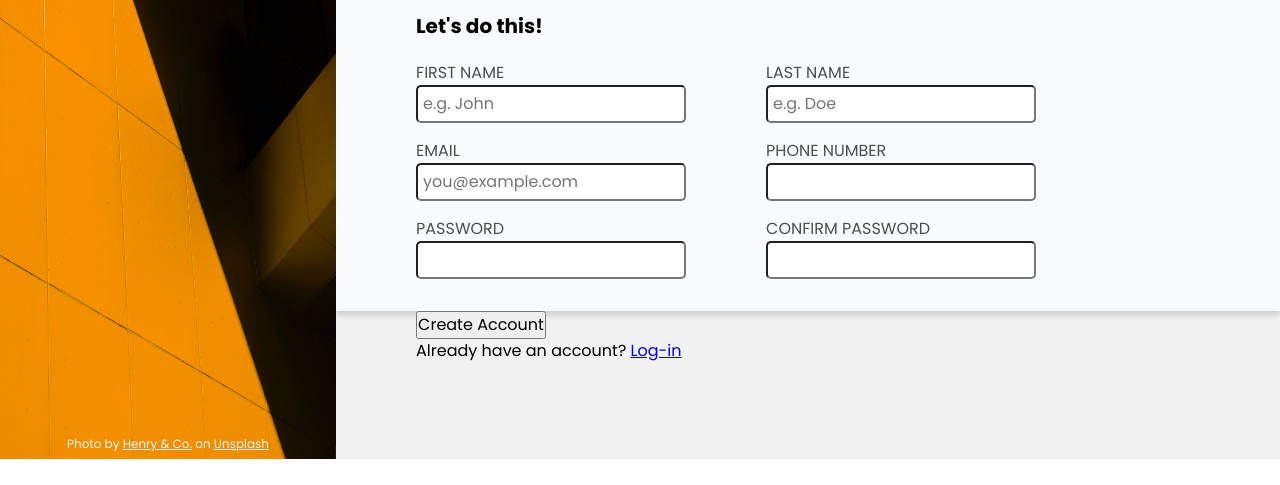
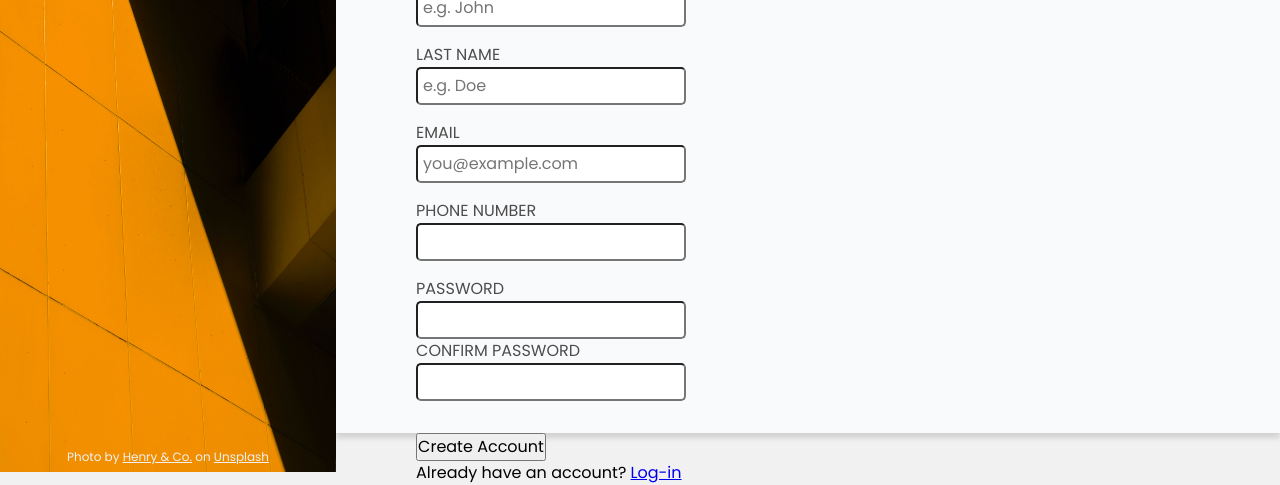
Before and after one commit to jonichi16/sign-up-form, a plain HTML site: page index.html in a window 1280 px wide. Shown: the part 341-826 px from the top of the page. Before the commit the page ends 800 px from the top, so only its background shows below. Drawn offline with Linux system fonts and the light colour scheme; a web font is replaced by a local one.

Commit message:
Change input to wrap instead of two column for responsiveness

```diff
--- a/index.html
+++ b/index.html
@@ -47,16 +47,22 @@
                         <div class="container">
                             <p>Let's do this!</p>
                             <div class="form-row">
-                                <div class="form-column-one">
                                 <div class="form-input">
                                     <label for="first_name">First Name</label>
                                     <input type="text" id="first_name" name="first_name" placeholder="e.g. John"
                                         required>
                                 </div>
                                 <div class="form-input">
+                                    <label for="last_name">Last Name</label>
+                                    <input type="text" id="last_name" name="last_name" placeholder="e.g. Doe" required>
+                                </div>
+                                <div class="form-input">
                                     <label for="email">Email</label>
-                                        <input type="email" id="email" name="email" placeholder="you@example.com"
-                                            required>
+                                    <input type="email" id="email" name="email" placeholder="you@example.com" required>
+                                </div>
+                                <div class="form-input">
+                                    <label for="telephone">Phone Number</label>
+                                    <input type="tel" id="tel" name="tel" required>
                                 </div>
                                 <div class="form-input">
                                     <label for="password">Password</label>
@@ -64,23 +70,11 @@
                                         pattern="(?=^.{8,}$)((?=.*\d)|(?=.*\W+))(?![.\n])(?=.*[A-Z])(?=.*[a-z]).*$"
                                         required>
                                 </div>
-                                </div>
-                                <div class="form-column-two">
-                                    <div class="form-input">
-                                        <label for="last_name">Last Name</label>
-                                        <input type="text" id="last_name" name="last_name" placeholder="e.g. Doe"
-                                            required>
-                                    </div>
-                                    <div class="form-input">
-                                        <label for="telephone">Phone Number</label>
-                                        <input type="tel" id="tel" name="tel" required>
-                                    </div>
                                 <div class="form-input">
                                     <label for="confirm_password">Confirm Password</label>
                                     <input type="password" id="confirm_password" name="confirm_password"
                                         pattern="(?=^.{8,}$)((?=.*\d)|(?=.*\W+))(?![.\n])(?=.*[A-Z])(?=.*[a-z]).*$"
                                         required>
-                                    </div>
                                 </div>
                             </div>
                         </div>
--- a/style.css
+++ b/style.css
@@ -154,7 +154,9 @@ img {
 
 .form-row {
   display: flex;
-  gap: 5em;
+  flex-wrap: wrap;
+  justify-content: space-between;
+  max-width: 75%;
 }
 
 .form-input {
@@ -163,7 +165,9 @@ img {
 }
 
 .form-input:nth-child(1),
-.form-input:nth-child(2) {
+.form-input:nth-child(2),
+.form-input:nth-child(3),
+.form-input:nth-child(4) {
   padding-bottom: 1em;
 }
 
```
Lines whose indentation alone changed are shown as unchanged.
